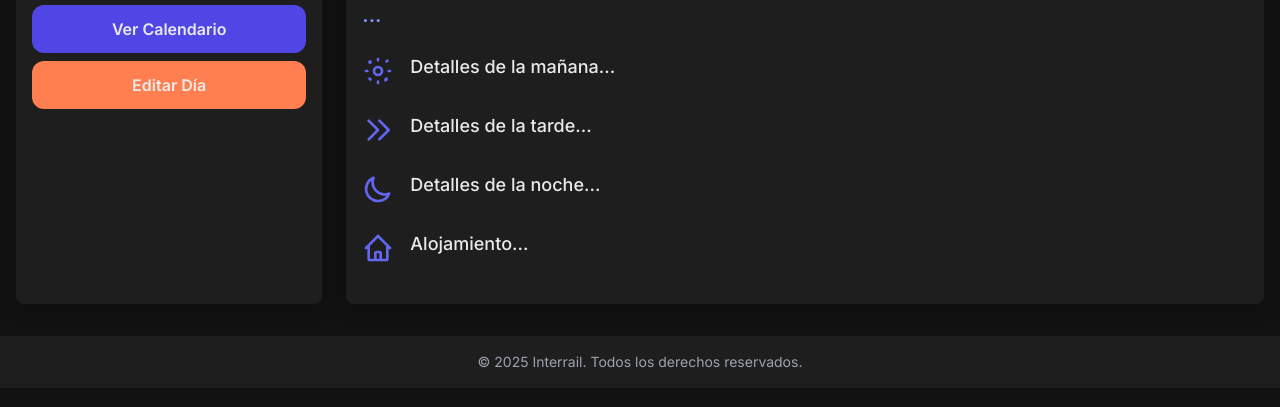
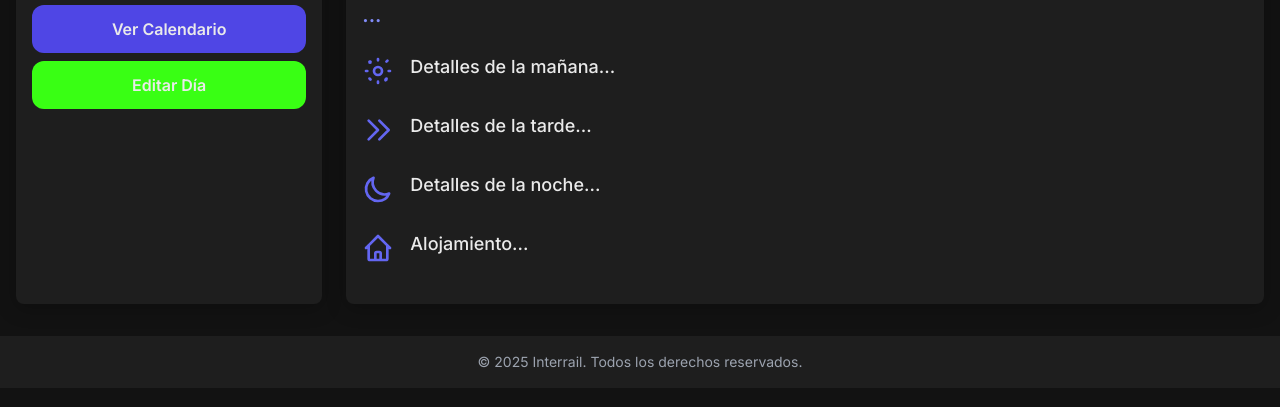
Before and after one commit to Samudiiazzz/Interrail2025app, a website: page index.html in a window 1280 px wide. Shown: the part 177-584 px from the top of the page. Drawn offline with nearby package versions, Linux system fonts and the light colour scheme; no server answers.

Commit message:
Update index.html

```diff
--- a/index.html
+++ b/index.html
@@ -246,13 +246,13 @@
         .primary-button.bg-green-600,
         #edit-day-button,
         #mobile-edit-day-button {
-            background-color: #FF7F50 !important;
+            background-color: #39FF14 !important;
             border: none;
         }
         .primary-button.bg-green-600:hover,
         #edit-day-button:hover,
         #mobile-edit-day-button:hover {
-            background-color: #ff9a76 !important;
+            background-color: #7CFF6B !important;
         }
     </style>
 </head>
```
